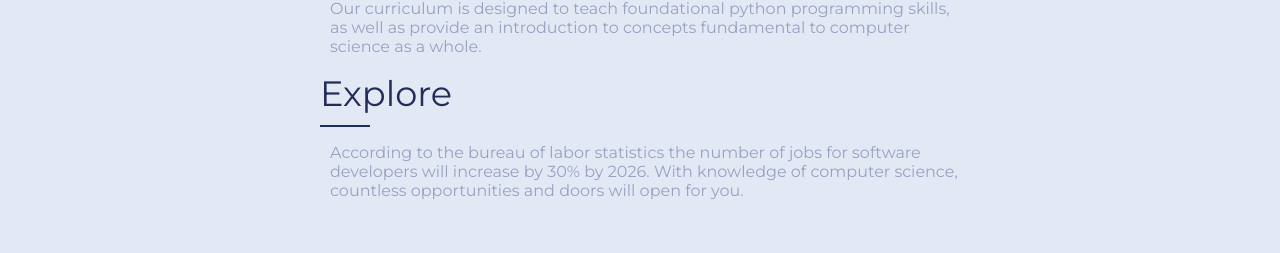
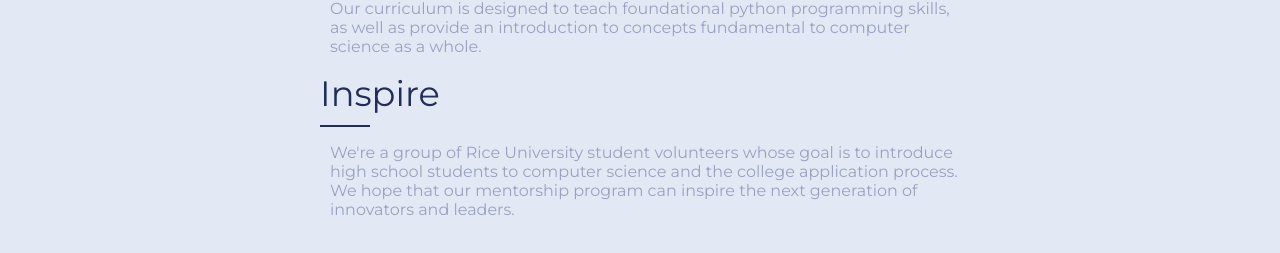
Before and after one commit to Remix-CS/Remix-CS-Website, a Next.js app: page / in a window 1280 px wide. Shown: the part 677-930 px from the top of the page. Built offline with nearby package versions, Linux system fonts and the light colour scheme.

Commit message:
Updated home page

```diff
--- a/components/homepage/homepage.js
+++ b/components/homepage/homepage.js
@@ -10,16 +10,17 @@ const Homepage = () => (
             <h1>Grow</h1>
             <p>
                 Our mission is to provide a platform for CS outreach to the greater Houston K-12 community to inspire future computer scientists of all backgrounds, specifically underrepresented minorities in CS.
-                For more information about our work, please click <a href="https://csweb.rice.edu/content/remixcs-offers-cs-training-local-high-school">here</a>.
+                For more information about our volunteer work, please click <a href="https://csweb.rice.edu/news/remixcs-offers-cs-training-local-high-school">here</a>.
                 </p>
             <h1>Learn</h1>
             <p>
                 Our curriculum is designed to teach foundational python programming skills, as well as provide an introduction to concepts fundamental to computer science as a whole.
                 </p>
-            <h1>Explore</h1>
+            <h1>Inspire</h1>
             <p>
-                According to the bureau of labor statistics the number of jobs for software developers will increase by 30% by 2026. With knowledge of computer science, countless opportunities and doors will open for you.
-                </p>
+                We're a group of Rice University student volunteers whose goal is to introduce high school students to computer science and the college application process. We hope that our
+                mentorship program can inspire the next generation of innovators and leaders.
+            </p>
         </Box>
     </div>
 )
```
Also changed, not shown: 10 other files (tests, documents, lock files or other folders).
